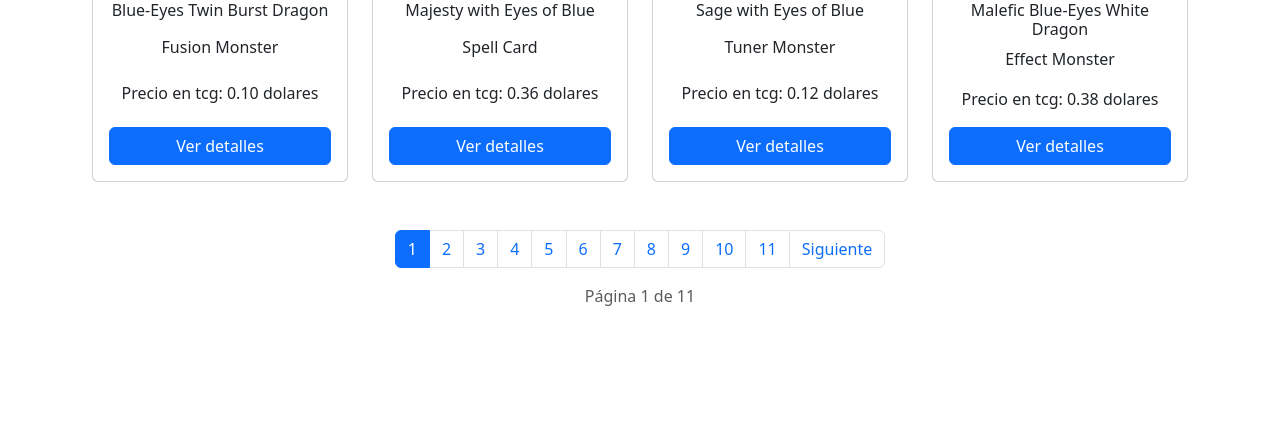
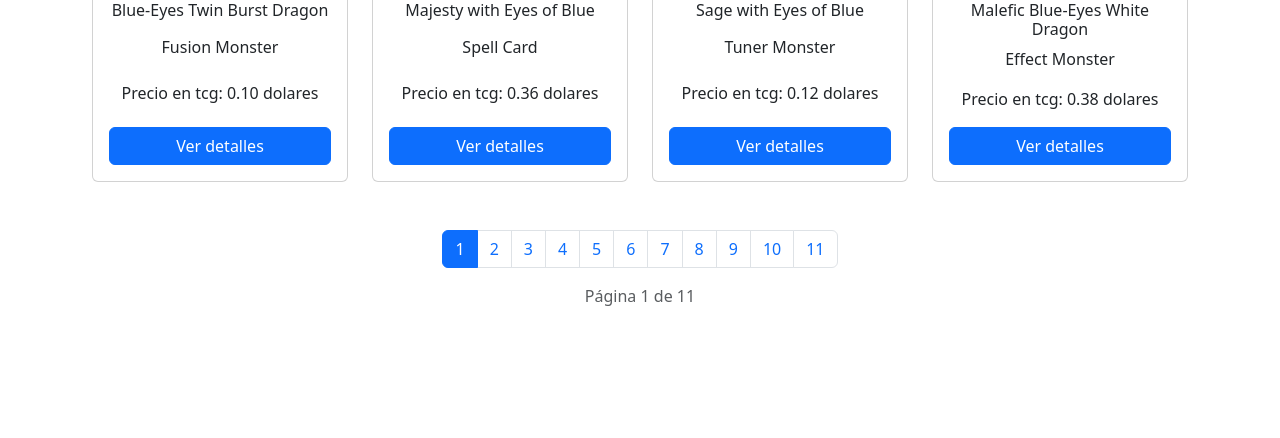
Before and after one commit to AbLlanos/S4_SQA_Evaluacion2, a Django app: page / in a window 1280 px wide. Shown: the part 362-800 px from the top of the page. Run offline with Django 4.2, Linux system fonts and the light colour scheme; data comes from the database, SQL or seed files in the repository; some libraries are stand-ins or nearby versions.

Commit message:
version3.1

```diff
--- a/yugi/yugi_app/templates/cards/cards.html
+++ b/yugi/yugi_app/templates/cards/cards.html
@@ -20,21 +20,11 @@
 
     <nav class="mt-5">
         <ul class="pagination justify-content-center">
-            {% if cards.has_previous %}
-            <li class="page-item">
-                <a class="page-link" href="?page={{ cards.previous_page_number }}">Anterior</a>
-            </li>
-            {% endif %}
             {% for num in cards.paginator.page_range %}
             <li class="page-item {% if cards.number == num %}active{% endif %}">
                 <a class="page-link" href="?page={{ num }}">{{ num }}</a>
             </li>
             {% endfor %}
-            {% if cards.has_next %}
-            <li class="page-item">
-                <a class="page-link" href="?page={{ cards.next_page_number }}">Siguiente</a>
-            </li>
-            {% endif %}
         </ul>
     </nav>
     <p class="text-center text-muted">
```
